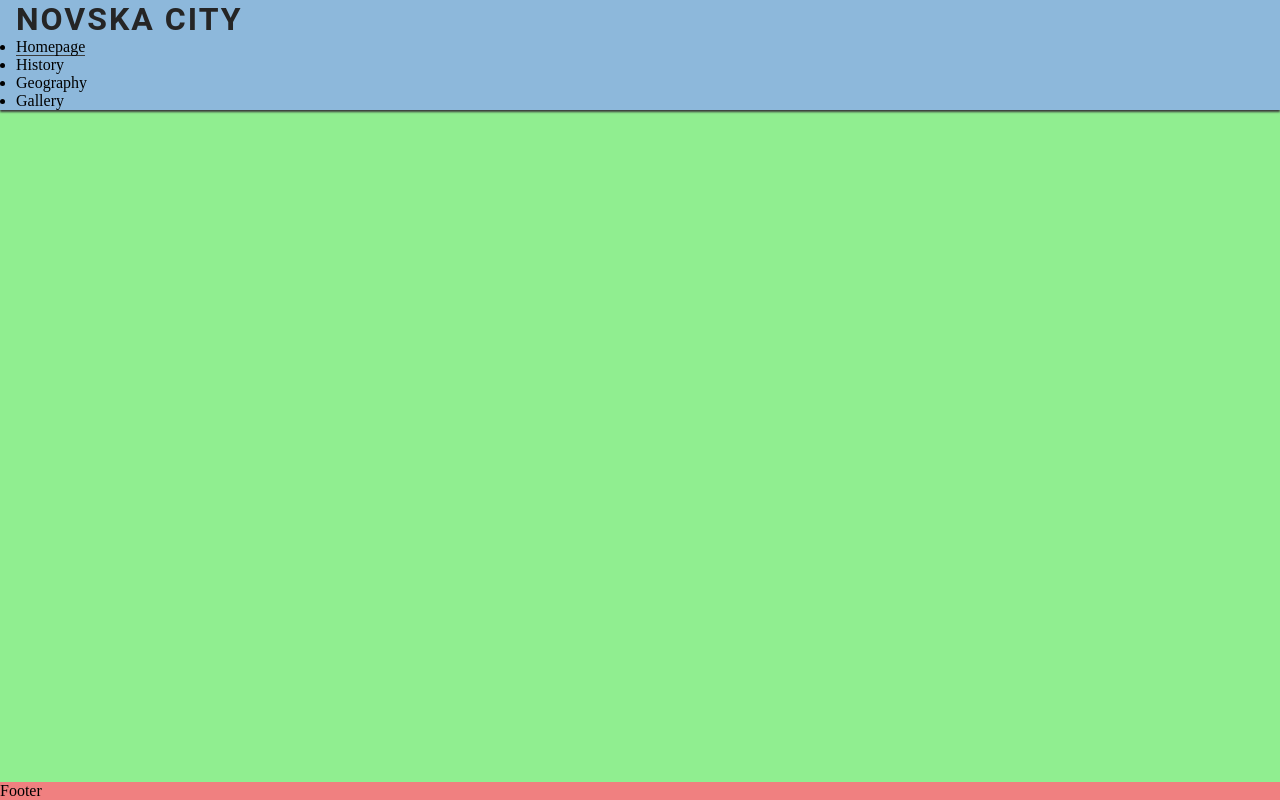
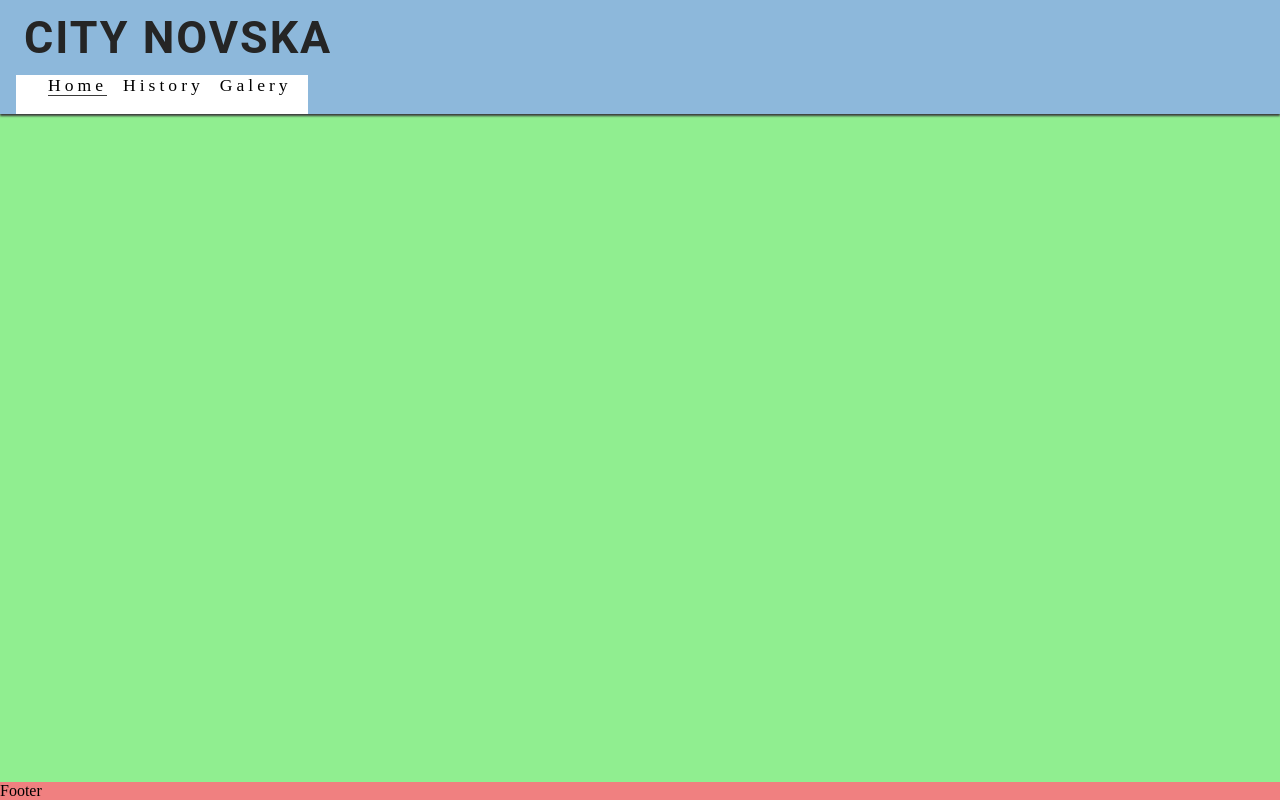
Before and after one commit to BernardGeric/Novska-County, a plain HTML site: page Index.html in a window 1280 px wide. Drawn offline with Linux system fonts and the light colour scheme.

Commit message:
Responsive header

```diff
--- a/Index.html
+++ b/Index.html
@@ -7,12 +7,16 @@
     <meta name="description"
     content="City of Novska. History of Novska. Geological position.">
     <meta name="keywords" content="Novska, history, wildlife, geology">
+
     <!-- Title -->
     <title>Citiy of Novska</title>
+
     <!-- Favicon -->
     <link rel="apple-touch-icon" sizes="180x180" href="/apple-touch-icon.png">
     <link rel="icon" type="image/png" sizes="32x32" href="/favicon-32x32.png">
     <link rel="icon" type="image/png" sizes="16x16" href="/favicon-16x16.png">
+    <link rel="manifest" href="/site.webmanifest">
+
     <!-- Stylesheet -->
     <link rel="stylesheet" href="assets/css/style.css">
 </head>
@@ -20,14 +24,15 @@
     <!-- Header -->
     <header>
         <a href="index.html">
-    <h1 id="logo">Novska City</h1>
+            <h1 id="logo">City Novska</h1>
         </a>
+        <input type="checkbox" id="nav-toggle" name="nav-toggle">
+        <label for="nav-toggle" class="nav-toggle-label">X</label>
         <nav>
-    <ul>
-    <li><a href="" class="active">Homepage</a></li>
+            <ul id="menu">
+                <li><a href="" class="active">Home</a></li>
                 <li><a href="">History</a></li>
-    <li><a href="">Geography</a></li>
-    <li><a href="">Gallery</a></li>
+                <li><a href="">Galery</a></li>
             </ul>
         </nav>
     </header>
--- a/assets/css/style.css
+++ b/assets/css/style.css
@@ -52,6 +52,31 @@ h1 {
     border-bottom: 1px solid #3a3a3a;
 }
 
+/* Navbar styles with dropdown toggle */
+nav {
+    position: absolute;
+    background-color: #ffffff;
+    width: 100%;
+    left: 0;
+    padding: 0 1rem;
+    box-shadow: 0 2px 2px #3a3a3a;
+    display: none;
+    top: 100%;
+}
+
+/* Nav toggle */
+#nav-toggle:checked~nav {
+    display: block;
+}
+
+#nav-toggle {
+    display: none;
+}
+
+.nav-toggle-label {
+    font-size: 2rem;
+}
+
 /* Main content */
 main {
     background-color: lightblue;
@@ -68,3 +93,45 @@ main {
 footer {
     background-color: lightcoral;
 }
+/* Media query: tablets and larger (768px and up) */
+@media screen and (min-width: 768px) {
+    /* Header */
+    nav {
+        display: block;
+        position: relative;
+        box-shadow: none;
+        width: fit-content;
+        padding-right: 1rem;
+    }
+
+    #menu {
+        display: flex;
+    }
+
+    #menu > li {
+        padding-left: 1rem;
+    }
+
+    .nav-toggle-label {
+        display: none;
+    }
+
+    #logo {
+        font-size: 280%;
+        line-height: 75px;
+        margin: 0 0.5rem;
+    }
+
+    /* Main content */
+    main {
+        /* Push main content down to accommodate larger header */
+        margin-top: 79px;
+    }
+}
+
+/* Large devices (laptops and desktops, 992px and up) */
+@media screen and (min-width: 992px) {
+    #menu a:hover{
+        border-bottom: 1px solid #3a3a3a;
+    }
+}
```
Also changed, not shown: History.html (deleted, +0 -11 lines), assets/favicon/android-chrome-192x192.png, assets/favicon/android-chrome-512x512.png, assets/favicon/apple-touch-icon.png, assets/favicon/favicon-16x16.png, assets/favicon/favicon-32x32.png, assets/favicon/favicon.ico. Lines whose indentation alone changed are shown as unchanged.
